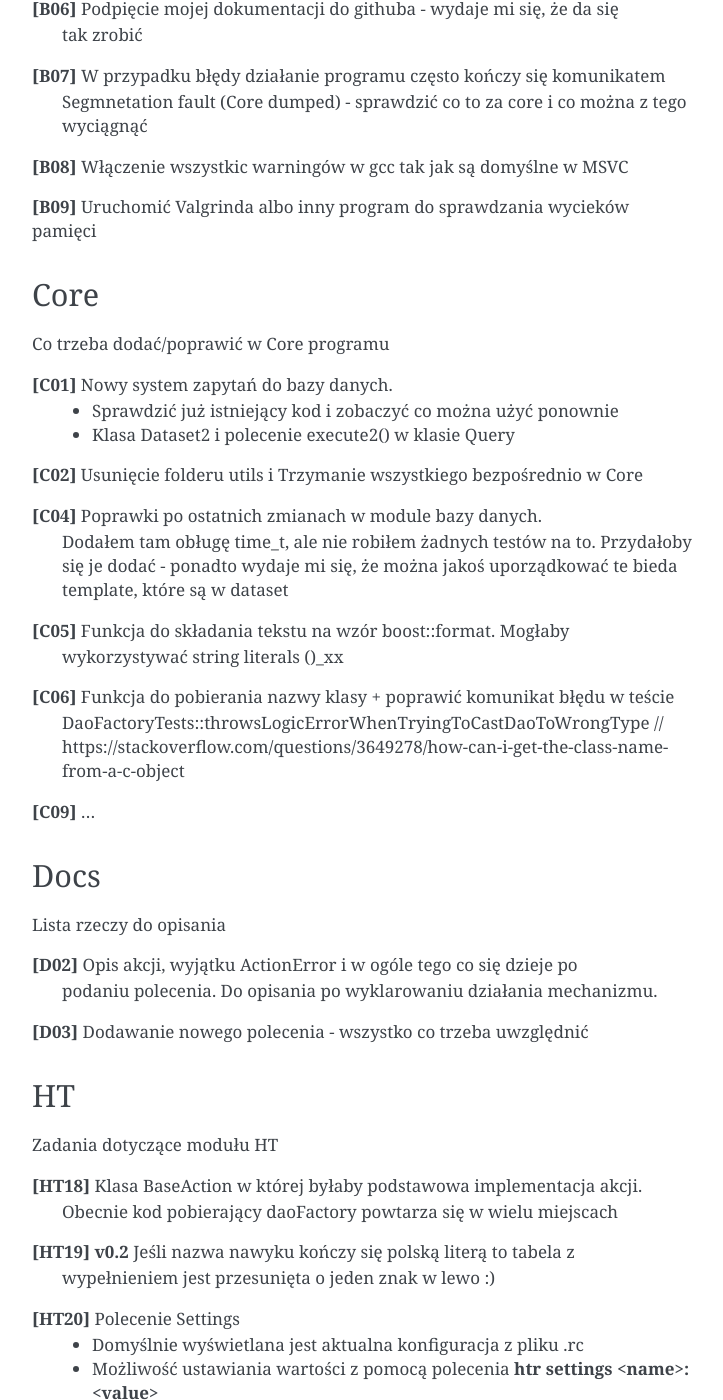
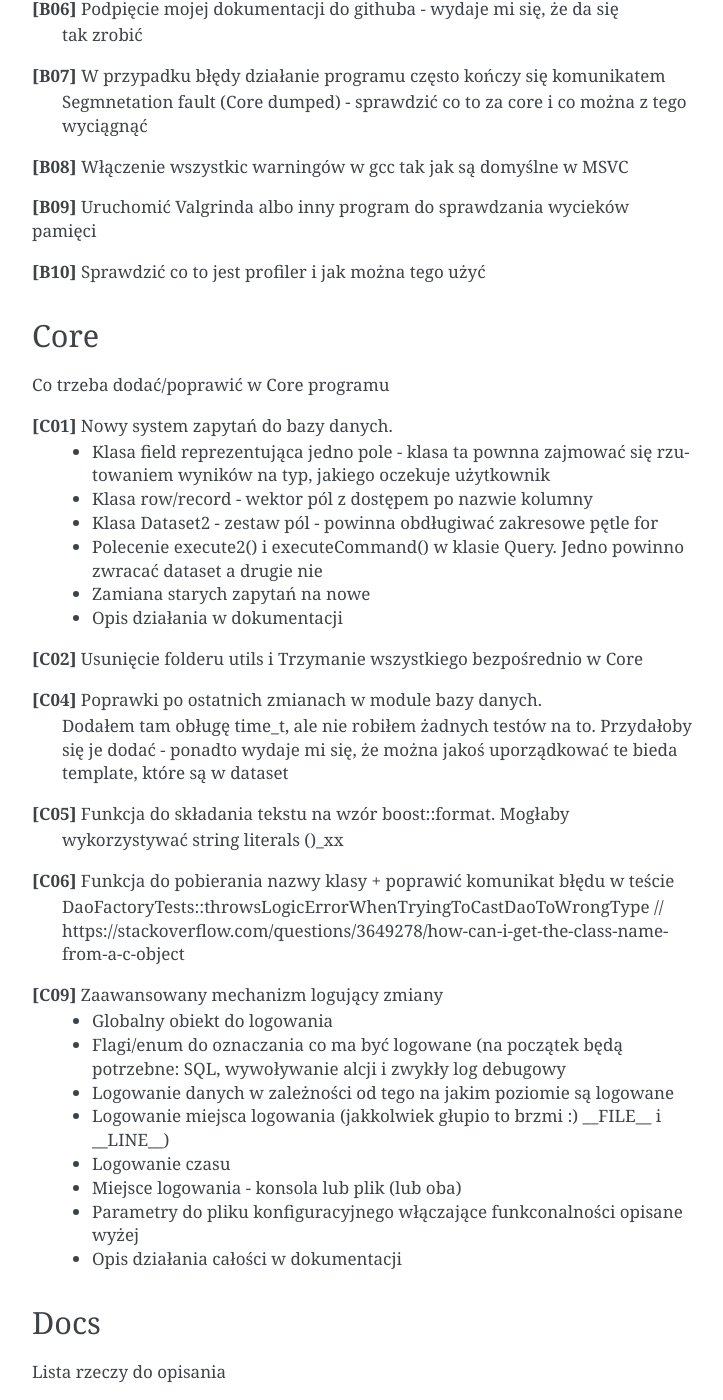
Before and after one commit to minescias/HabitTacker, a Sphinx documentation site: the page built from Documentation/source/Tasks.rst, in a window 1280 px wide and 1400 px high, scrolled down 688 px. Shown: the whole window, without its empty margins (388-1111 px from the left). Built offline with Sphinx 7.4.7, drawn with Linux system fonts in a browser that asks for light colours; some of the changed text lies outside the part shown.

Commit message:
New set of tasks for vesrion 0.3

```diff
--- a/Documentation/source/Tasks.rst
+++ b/Documentation/source/Tasks.rst
@@ -33,13 +33,21 @@
 
 **[B09]** Uruchomić Valgrinda albo inny program do sprawdzania wycieków pamięci
 
+**[B10]** Sprawdzić co to jest profiler i jak można tego użyć
+
 Core
 *******************************************************************************
 Co trzeba dodać/poprawić w Core programu
 
 **[C01]** Nowy system zapytań do bazy danych.
- *  Sprawdzić już istniejący kod i zobaczyć co można użyć ponownie
- *  Klasa Dataset2 i polecenie execute2() w klasie Query
+ *  Klasa field reprezentująca jedno pole - klasa ta pownna zajmować się
+    rzutowaniem wyników na typ, jakiego oczekuje użytkownik
+ *  Klasa row/record - wektor pól z dostępem po nazwie kolumny
+ *  Klasa Dataset2 - zestaw pól - powinna obdługiwać zakresowe pętle for
+ *  Polecenie execute2() i executeCommand() w klasie Query. Jedno powinno
+    zwracać dataset a drugie nie
+ *  Zamiana starych zapytań na nowe
+ *  Opis działania w dokumentacji
 
 **[C02]** Usunięcie folderu utils i Trzymanie wszystkiego bezpośrednio w Core
 
@@ -55,7 +63,17 @@
     DaoFactoryTests::throwsLogicErrorWhenTryingToCastDaoToWrongType
     // https://stackoverflow.com/questions/3649278/how-can-i-get-the-class-name-from-a-c-object
 
-**[C09]** ...
+**[C09]** Zaawansowany mechanizm logujący zmiany
+ *  Globalny obiekt do logowania
+ *  Flagi/enum do oznaczania co ma być logowane (na początek będą potrzebne:
+    SQL, wywoływanie alcji i zwykły log debugowy
+ *  Logowanie danych w zależności od tego na jakim poziomie są logowane
+ *  Logowanie miejsca logowania (jakkolwiek głupio to brzmi :) __FILE__ i
+    __LINE__)
+ *  Logowanie czasu
+ *  Miejsce logowania - konsola lub plik (lub oba)
+ *  Parametry do pliku konfiguracyjnego włączające funkconalności opisane wyżej
+ *  Opis działania całości w dokumentacji
 
 Docs
 *******************************************************************************
@@ -71,9 +89,13 @@
 Zadania dotyczące modułu HT
 
 **[HT18]** Klasa BaseAction w której byłaby podstawowa implementacja akcji.
-    Obecnie kod pobierający daoFactory powtarza się w wielu miejscach
+ *  Blokowane przez [HT27]
+ *  Przeniesienie metody setDaoFactory do klasy bazowej.
+ *  Pobieranie dao z fabryki w momencie użycia a nie w metodzie setDaoFactory
+ *  Wywoływanie sprawdzania poprwaności danych w klasie bazowej (uzupełnianie
+    jakie to dane będzie w klasach pochodnych
 
-**[HT19] v0.2** Jeśli nazwa nawyku kończy się polską literą to tabela z
+**[HT19]** Jeśli nazwa nawyku kończy się polską literą to tabela z
     wypełnieniem jest przesunięta o jeden znak w lewo :)
 
 **[HT20]** Polecenie Settings
@@ -86,6 +108,27 @@
  *  pobieranie domyślnego parametru
  *  pobieranie flagi
  *  pobieranie wartości parametru
+
+**[HT26]** Nowe DaoFactory
+ *  Zwracanie shared_ptr przez daoFactory
+ *  Dao factory wewnętrzenie przechowuje weak_ptr do przechowywania dao
+ *  Jeśli dao zostało wcześniej utworzone to będize zwracane istniejące zamiast
+    tworzenia nowego
+ *  Jeśli wszystkie instance dao zostaną zniszczone, zniszczona zostanie kopia
+    w dao
+ *  Zamiana kodu tak, żeby korzystał z nowego factory
+ *  Poprawa testów
+ *  Aktualizacja dokumentacji
+ *  Prawdobodobnie metoda createDaoMock stanie się zbędna i można ją usunąć
+
+**[HT27]** Walidacja poprawności danych wprowadzonych przez użytkownika
+ *  Blokowane przez [HT24]
+ *  Nowa klasa walidatora + testy
+ *  Walidacja poprawności filtra (tylko sprawdzanie czy wymagany i czy cyfra)
+ *  Walidacja poprawności flag
+ *  Walidacja poprawności domyślnego parametru
+ *  Walidacja poprawności parametrów
+ *  Dokumentacja
 
 **[HT99]** Refaktor i drobne poprawki - zadanie zbiorcze
  *  Lista inicjalizacyjna do tworzenia encji habit definition (AddAction.cpp i
--- a/Documentation/source/Versions.rst
+++ b/Documentation/source/Versions.rst
@@ -5,13 +5,14 @@
 *******************************************************************************
 Na razie mgliste plany, jak to będzie dokładnie działać
 
-Wersja 0.3 - Nadrobienie długu technologicznego (planowane)
+Wersja 0.3 - Nadrobienie długu technologicznego (w trakcie)
 *******************************************************************************
 *   Poprawienie DaoFactory zgodnie z opisem w notatkach
 *   Poprawki działania CLI - klasa ParserResult i walidacja poprawności
     wprowadzanych danych - opis w notatkach
 *   Zaawansowany mechanizm logujący
 *   Nowe narzędzia ułatwiające pracę
+*   Nowy system obsługi baz danych
 *   Uruchomienie statycznej analizy kodu (valgrind?)
 *   Pozostały refaktor
 
```
